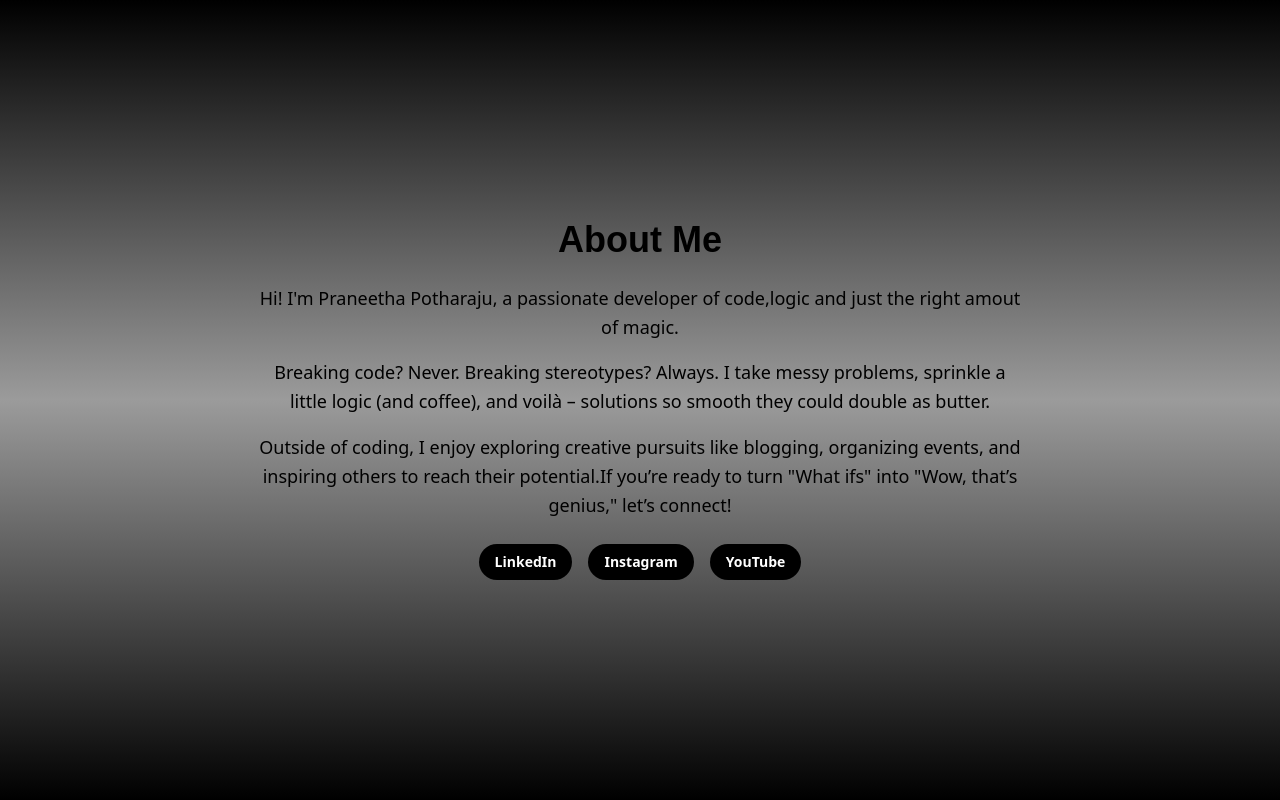
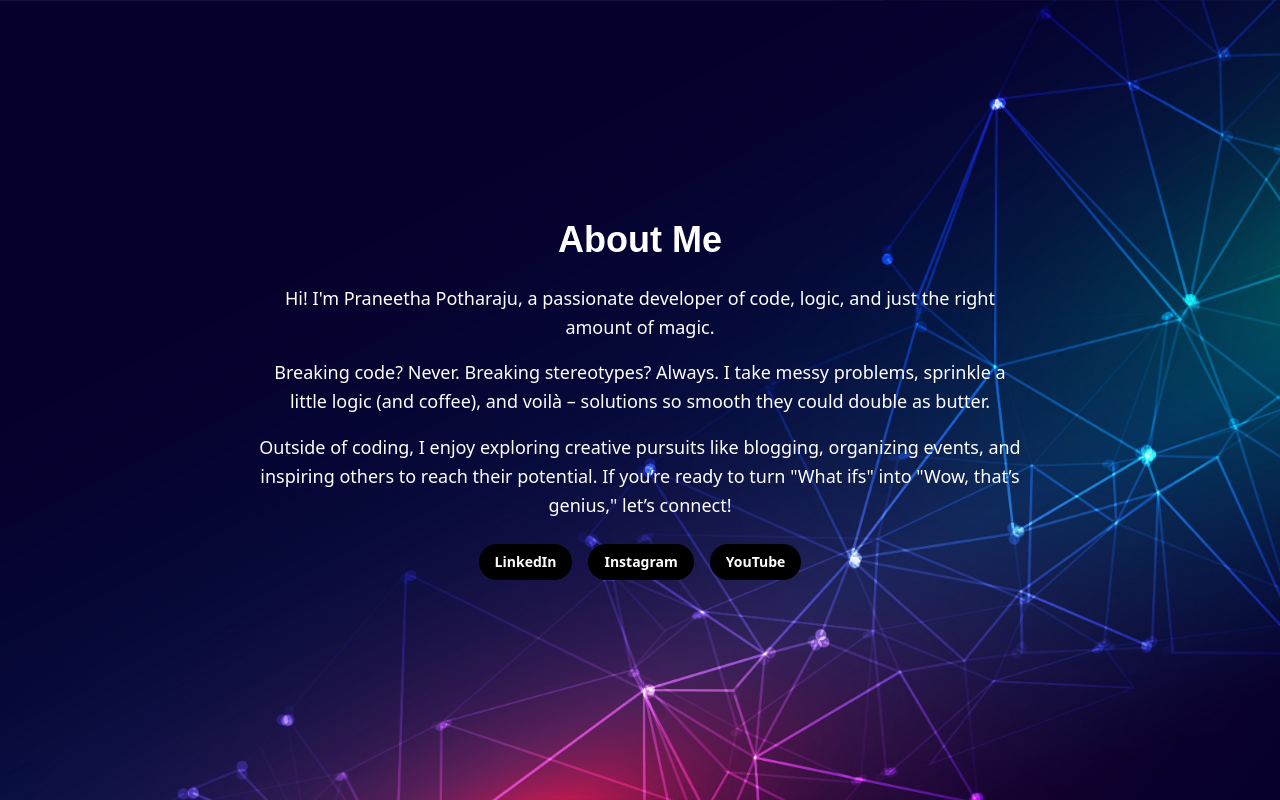
Before and after one commit to Praneetha1844/portfolio, a React (Create React App) app: page /AboutMe in a window 1280 px wide. Built offline with nearby package versions, Linux system fonts and the light colour scheme.

Commit message:
bgvideo  with project files

```diff
--- a/src/AboutMe.jsx
+++ b/src/AboutMe.jsx
@@ -2,19 +2,28 @@ import React from 'react';
 
 function AboutMe() {
   return (
-    <div className="min-h-screen bg-gradient-to-b from-[#000000] via-[#9b9b9b] to-[#000000] text-black flex flex-col justify-center items-center px-6">
-      <h1 className="text-4xl font-bold mb-6">About Me</h1>
-      <p className="text-lg leading-relaxed max-w-3xl text-center">
-        Hi! I'm Praneetha Potharaju, a passionate developer of code,logic and just the right amout of magic.
+    <div
+      className="min-h-screen text-black flex flex-col justify-center items-center px-6"
+      style={{
+        backgroundImage: "url('Aboutbg.jpg')", // Replace 'your-image.jpg' with the actual image file name
+        backgroundSize: 'cover',
+        backgroundPosition: 'center',
+        backgroundRepeat: 'no-repeat',
+      }}
+    >
+      <h1 className="text-4xl font-bold mb-6 text-white">About Me</h1>
+      <p className="text-lg leading-relaxed max-w-3xl text-center text-white">
+        Hi! I'm Praneetha Potharaju, a passionate developer of code, logic, and just the right amount of magic.
       </p>
-      <p className="text-lg leading-relaxed mt-4 max-w-3xl text-center">
-      Breaking code? Never. Breaking stereotypes? Always. I take messy problems, sprinkle a little logic (and coffee), and voilà – solutions so smooth they could double as butter.
+      <p className="text-lg leading-relaxed mt-4 max-w-3xl text-center text-white">
+        Breaking code? Never. Breaking stereotypes? Always. I take messy problems, sprinkle a little logic (and coffee), and voilà – solutions so smooth they could double as butter.
       </p>
-      <p className="text-lg leading-relaxed mt-4 max-w-3xl text-center">
-        Outside of coding, I enjoy exploring creative pursuits like blogging, organizing events, and inspiring others to reach their potential.If you’re ready to turn "What ifs" into "Wow, that’s genius," let’s connect!
+      <p className="text-lg leading-relaxed mt-4 max-w-3xl text-center text-white">
+        Outside of coding, I enjoy exploring creative pursuits like blogging, organizing events, and inspiring others to reach their potential. If you’re ready to turn "What ifs" into "Wow, that’s genius," let’s connect!
       </p>
-        {/* Social Media Buttons */}
-        <div className="mt-6 flex space-x-4">
+
+      {/* Social Media Buttons */}
+      <div className="mt-6 flex space-x-4">
         <a
           href="https://linkedin.com/in/praneetha-potharaju"
           target="_blank"
@@ -27,7 +36,7 @@ function AboutMe() {
           href="https://www.instagram.com/yourprofile"
           target="_blank"
           rel="noopener noreferrer"
-         className="bg-black text-white px-4 py-2 rounded-full text-sm font-semibold hover:bg-white hover:text-black"
+          className="bg-black text-white px-4 py-2 rounded-full text-sm font-semibold hover:bg-white hover:text-black"
         >
           Instagram
         </a>
--- a/src/LandingPage.jsx
+++ b/src/LandingPage.jsx
@@ -1,9 +1,28 @@
-import React from 'react';
+import React, { useState, useEffect } from 'react';
 import Projects from './Projects';
 import AboutMe from './AboutMe';
 import { Link } from 'react-scroll';
 
 function LandingPage() {
+  const [scrollY, setScrollY] = useState(0);
+
+  // Track scroll position
+  useEffect(() => {
+    const handleScroll = () => {
+      setScrollY(window.scrollY); // Update scroll position
+    };
+
+    window.addEventListener('scroll', handleScroll);
+
+    // Cleanup on unmount
+    return () => {
+      window.removeEventListener('scroll', handleScroll);
+    };
+  }, []);
+
+  // Calculate zoom effect
+  const zoomEffect = 1 + scrollY * 0.001; // Adjust the multiplier for desired zoom speed
+
   return (
     <div className="relative">
       {/* Video Background */}
@@ -14,6 +33,10 @@ function LandingPage() {
           autoPlay
           loop
           muted
+          style={{
+            transform: `scale(${zoomEffect})`,
+            transition: 'transform 0.1s ease-out', // Smooth transition for zoom effect
+          }}
         ></video>
 
         {/* Overlay Content */}
--- a/src/Projects.jsx
+++ b/src/Projects.jsx
@@ -25,22 +25,22 @@ const projectsData = [
 
 function Projects() {
   return (
-    <div className="w-full min-h-screen bg-gradient-to-b from-black via-gray-800 to-gray-900 flex flex-col items-center py-10">
-      <h1 className="text-3xl font-bold text-white mb-10">My Projects</h1>
-      <div className="w-full overflow-x-auto flex space-x-6 px-6 max-w-7xl">
+    <div className="w-full min-h-screen bg-gray-900 flex flex-col items-center py-10">
+      <h1 className="text-4xl font-bold text-white mb-10">My Projects</h1>
+      <div className="w-full overflow-x-auto flex space-x-8 px-6 max-w-7xl">
         {projectsData.map((project, index) => (
           <a
             key={index}
             href={project.githubLink}
             target="_blank"
             rel="noopener noreferrer"
-            className="group relative w-full max-w-sm bg-gradient-to-r from-purple-500 via-indigo-500 to-blue-500 p-1 rounded-lg shadow-lg transform transition-transform hover:scale-105"
+            className="group relative w-full max-w-xs bg-white p-6 rounded-xl shadow-xl hover:shadow-2xl transform transition-all hover:scale-105 flex-shrink-0"
           >
-            <div className="bg-white rounded-md p-4 flex flex-col justify-between h-72">
-              <h2 className="text-lg font-semibold text-gray-800 mb-2 group-hover:text-purple-500 transition-colors">
+            <div className="flex flex-col justify-between h-[320px]">
+              <h2 className="text-xl font-semibold text-gray-800 mb-4 group-hover:text-purple-600 transition-colors">
                 {project.title}
               </h2>
-              <p className="text-sm text-gray-600 mb-4 overflow-hidden text-ellipsis">
+              <p className="text-sm text-gray-600 mb-4 flex-grow overflow-hidden text-ellipsis">
                 {project.description}
               </p>
               <div className="text-right">
--- a/src/index.css
+++ b/src/index.css
@@ -47,3 +47,4 @@ button:hover {
     opacity: 1;
   }
 }
+/* Add this to your global styles */
```
Also changed, not shown: public/Aboutbg.jpg (added).
